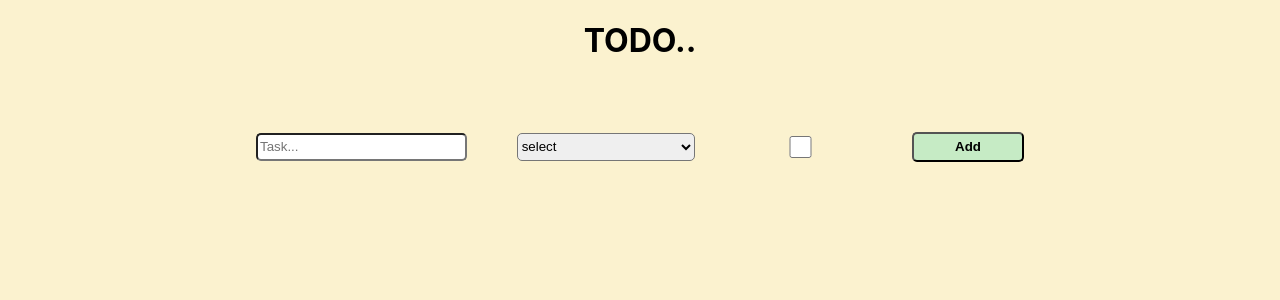
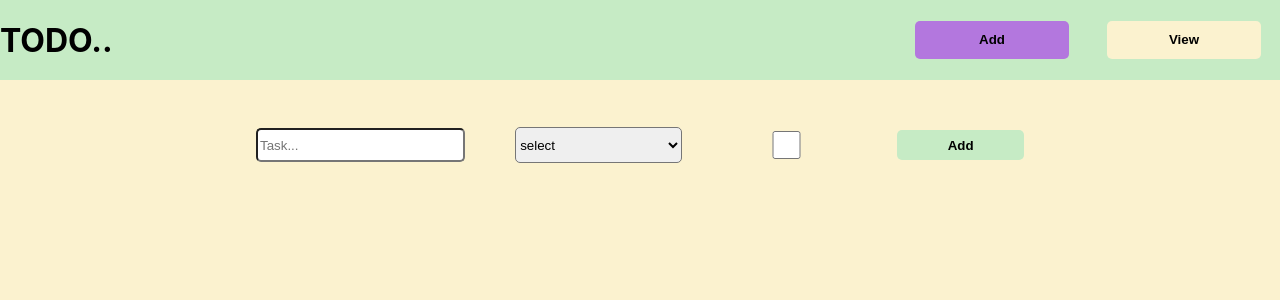
Before and after one commit to meeraqunaibi/to-do-list, a React (Create React App) app: page / in a window 1280 px wide. Shown: the top 300 px of the page. Built offline with nearby package versions, Linux system fonts and the light colour scheme.

Commit message:
fix header &fun

```diff
--- a/src/App.css
+++ b/src/App.css
@@ -57,24 +57,25 @@ form{
 
 form input{
   display: inline-block;
-  width:80%;
-  height:28%;
-  margin-right:10px;
+  width: 85%;
+  height: 35%;
+  margin-right: 10px;
   border-radius: 5px;
 }
 form select{
   width: 70%;
-  height: 35%;
+  height: 45%;
   margin-left: 40px;
   border-radius: 5px;
 }
 form button{
-  width: 40%;
+  width: 50%;
   height: 30px;
-    border-radius: 5px;
-    display: inline-block;
-    font-weight: 600;
-    background-color: #C6EBC5;
+  border-radius: 5px;
+  border: none;
+  display: inline-block;
+  font-weight: 600;
+  background-color: #C6EBC5;
 }
 
 ul{
@@ -159,3 +160,31 @@ ul li span{
      cursor: pointer;
 
 }
+
+.header{
+  width: 100%;
+  height: 10%;
+  display: flex;
+  justify-content: space-between;
+  align-items: center;
+  background-color: #C6EBC5;
+}
+nav{
+  width: 30%;
+  height: 80%;
+  display: flex;
+  justify-content: space-around;
+  align-items: center;
+}
+nav button{
+  width: 40%;
+  height: 60%;
+  border: none;
+  border-radius: 5px;
+  font-weight: 700;
+  background-color: #FBF2CF;
+
+}
+nav button.active{
+  background-color: #b377de;
+}
--- a/src/App.js
+++ b/src/App.js
@@ -1,36 +1,42 @@
 import { useState } from 'react';
 import './App.css';
 import Condelet from './componants/condelet';
-import Form from './componants/Form';
-import List from './componants/List';
+import Header from './componants/header';
+import Addpage from './componants/pages/Addpage';
+import View from './componants/pages/View';
 
 function App() {
-const names=['all','awf','hms','ibr','moh','ram','yak']
- const [items,setItem]= useState([])
-const [idtodel,setidtodel]=useState('')
+  const [items, setItem] = useState(JSON.parse(localStorage.getItem('todolist')) || [])
+  const [idtodel, setidtodel] = useState('')
   const [isopen, setisopen] = useState(false)
-   const handleadd=(item)=>{
-       setItem([...items,item])
+  const [curent, setcurent] = useState(items.length?'view':'add')
+
+  const handleadd = (item) => {
+    const newitems = [...items, item]
+    setItem(newitems)
+    localStorage.setItem('todolist', JSON.stringify(newitems))
   }
-  const  handelDelet=()=>{
-     const newitems= items.filter(item=>item.id !==idtodel)
+  const handelDelet = () => {
+    const newitems = items.filter(item => item.id !== idtodel)
     setItem(newitems)
+    localStorage.setItem('todolist', JSON.stringify(newitems))
     setidtodel('')
     setisopen(false)
 
   }
-   const handelDone=(id)=>{
-   const newitems= items.map(item=>{
-      if(item.id===id){
-       return  {...item,done:true}
+  const handelDone = (id) => {
+    const newitems = items.map(item => {
+      if (item.id === id) {
+        return { ...item, done: true }
       }
       return item
     })
-    newitems.sort((a,b)=>a.done>b.done? 1:-1)
+    newitems.sort((a, b) => a.done > b.done ? 1 : -1)
     setItem(newitems)
+    localStorage.setItem('todolist', JSON.stringify(newitems))
 
   }
-   const handlepopup=(id)=>{
+  const handlepopup = (id) => {
     setidtodel(id)
     setisopen(true)
 
@@ -39,20 +45,26 @@ const [isopen, setisopen] = useState(false)
 
 
 
-    <div  className="App" >
-        <h1>TODO..</h1>
+    <div className="App" >
+      <Header setcurent={setcurent} curent={curent} />
 
-        {isopen? <Condelet  delet={handelDelet}
-        close={setisopen}
-        /> :null }
 
-       <Form  add={handleadd} />
-        <List
+      {curent === 'add' && <Addpage add={handleadd} />}
+
+      {curent === 'view' && <View
         items={items}
         onDelet={handelDelet}
         Done={handelDone}
         pophandel={handlepopup}
-          />
+
+      />}
+
+      {isopen ? <Condelet delet={handelDelet}
+        close={setisopen}
+      /> : null}
+
+
+
 
 
     </div>
--- /dev/null
+++ b/src/componants/header.jsx
@@ -0,0 +1,21 @@
+import React from 'react'
+
+const Header = ({ setcurent, curent }) => {
+    return (
+        <div className='header'>
+            <h1>TODO..</h1>
+            <nav >
+                <button className={curent === 'add' ? 'active' : null}
+                    onClick={() => setcurent('add')} >
+                    Add
+                </button>
+                <button className={curent === 'view' ? 'active' : null}
+                    onClick={() => setcurent('view')} >
+                    View
+                </button>
+            </nav>
+        </div>
+    )
+}
+
+export default Header
--- /dev/null
+++ b/src/componants/pages/Addpage.jsx
@@ -0,0 +1,11 @@
+import React from 'react'
+import Form from '../Form'
+const Addpage = ({ add }) => {
+    return (
+        <>
+            <Form add={add} />
+        </>
+    )
+}
+
+export default Addpage
--- /dev/null
+++ b/src/componants/pages/View.jsx
@@ -0,0 +1,17 @@
+import React from 'react'
+import List from '../List'
+const View = ({items,onDelet,Done,pophandel}) => {
+  return (
+    <>
+   {items.length?
+    <List
+        items={items}
+        onDelet={onDelet}
+         Done={Done}
+         pophandel={pophandel}
+          />:'no items Add'}
+          </>
+  )
+}
+
+export default View
```
Lines whose indentation alone changed are shown as unchanged.
